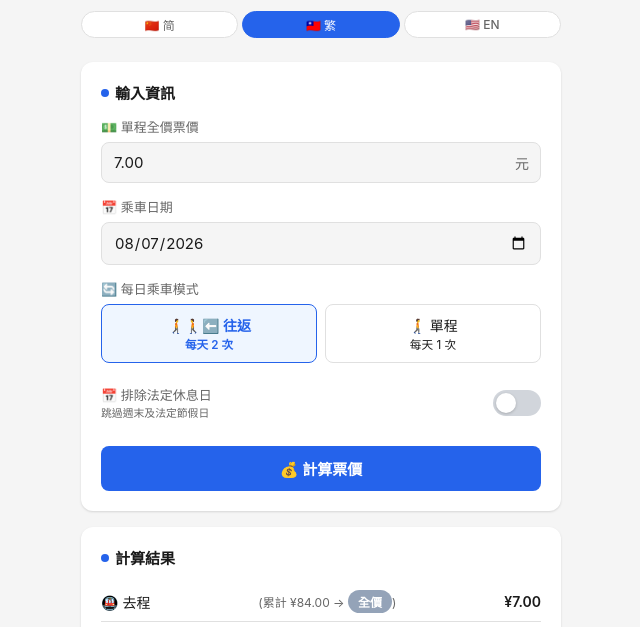
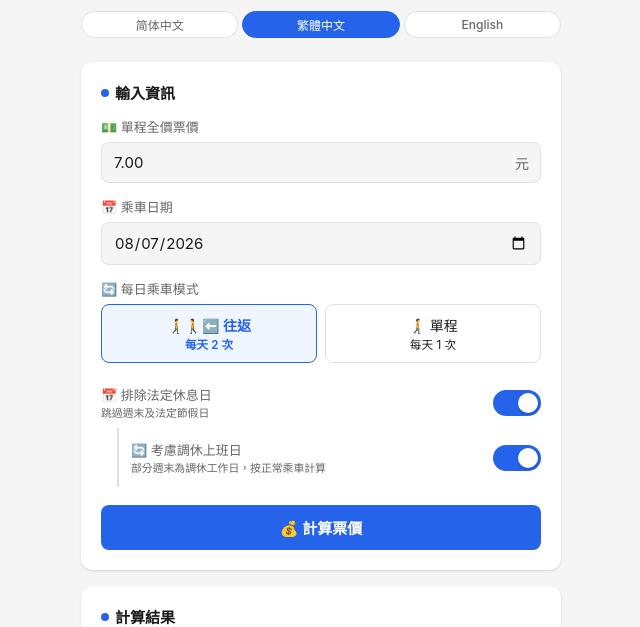
Before and after one commit to ms0721/subway-fare, a plain HTML site: page index.html in a window 1280 px wide. Shown: the part 143-770 px from the top of the page, without its empty margins (319-959 px from the left). Drawn offline with Linux system fonts and the light colour scheme.

Commit message:
改进：语言按钮改文字、默认开启排除休息日和调休
- 语言切换按钮：国旗emoji改为文字（简体中文/繁體中文/English）
- 默认开启「排除法定休息日」开关
- 默认开启「考虑调休上班日」开关
- 同步 index.html 和 subway_fare_calculator.html

Co-Authored-By: Claude <noreply@anthropic.com>

```diff
--- a/index.html
+++ b/index.html
@@ -65,7 +65,7 @@
             margin-top: 10px;
         }
         .lang-btn {
-            padding: 4px 14px;
+            padding: 4px 12px;
             border: 1.5px solid var(--border);
             border-radius: 99px;
             background: var(--card-bg);
@@ -75,6 +75,7 @@
             font-family: inherit;
             cursor: pointer;
             transition: all 0.2s;
+            white-space: nowrap;
         }
         .lang-btn:hover { border-color: var(--accent); color: var(--accent); }
         .lang-btn.active {
@@ -352,9 +353,9 @@
         <h1 data-i18n="title">地铁票价计算器</h1>
         <p class="subtitle" data-i18n="subtitle">按自然月累计消费 · 月底清零</p>
         <div class="lang-switcher">
-            <button class="lang-btn" data-lang="zh-CN">🇨🇳 简</button>
-            <button class="lang-btn active" data-lang="zh-TW">🇹🇼 繁</button>
-            <button class="lang-btn" data-lang="en">🇺🇸 EN</button>
+            <button class="lang-btn" data-lang="zh-CN">简体中文</button>
+            <button class="lang-btn active" data-lang="zh-TW">繁體中文</button>
+            <button class="lang-btn" data-lang="en">English</button>
         </div>
     </div>
 
@@ -396,20 +397,20 @@
                     <small style="color:var(--text-secondary);" data-i18n="excludeDesc">跳过周末及法定节假日</small>
                 </span>
                 <label class="toggle-switch">
-                    <input type="checkbox" id="excludeRestDays">
+                    <input type="checkbox" id="excludeRestDays" checked>
                     <span class="toggle-slider"></span>
                 </label>
             </div>
 
             <!-- 调休 sub-option -->
-            <div class="sub-option hidden" id="makeupOption">
+            <div class="sub-option" id="makeupOption">
                 <div class="toggle-group" style="padding:4px 0;">
                     <span class="toggle-label-text">
                         <span data-i18n="makeupLabel">🔄 考虑调休上班日</span><br>
                         <small style="color:var(--text-secondary);" data-i18n="makeupDesc">部分周末为调休工作日，按正常乘车计算</small>
                     </span>
                     <label class="toggle-switch">
-                        <input type="checkbox" id="includeMakeup">
+                        <input type="checkbox" id="includeMakeup" checked>
                         <span class="toggle-slider"></span>
                     </label>
                 </div>
```
Also changed, not shown: subway_fare_calculator.html (+8 -7 lines).
